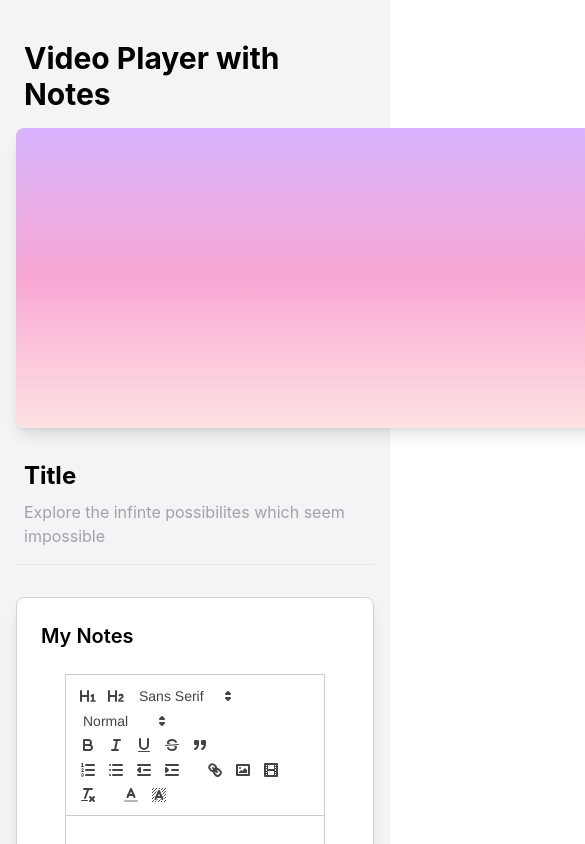
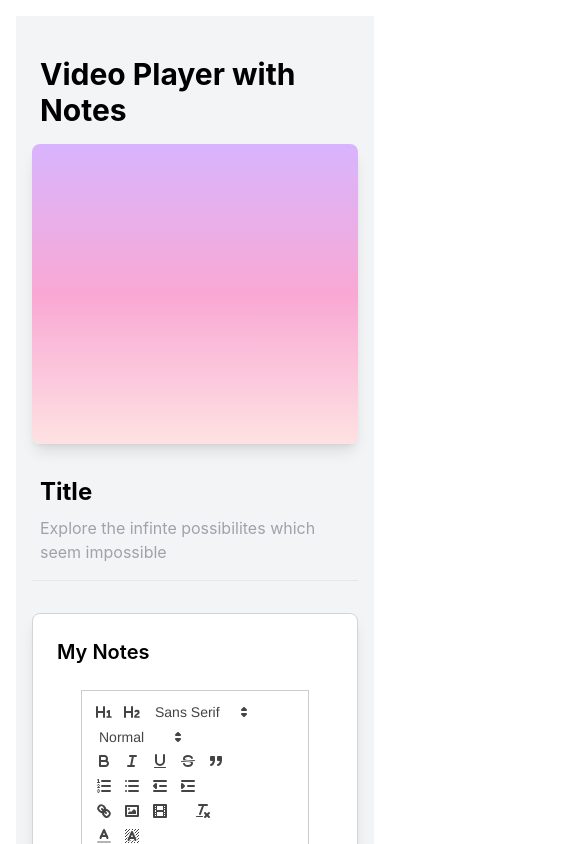
Before and after one commit to saikiran76/VideoPlayer, a React (Create React App) app: page / in a window 390 px wide. Shown: the top 844 px of the page, 585 px wide, since content can reach past the window. Built offline with nearby package versions, Linux system fonts and the light colour scheme.

Commit message:
adding responsiveness

```diff
--- a/src/App.js
+++ b/src/App.js
@@ -10,7 +10,7 @@ const App = () => {
   const videoPlayerRef = useRef(null);
 
   return (
-    <div className="App font-inter min-h-screen py-8 bg-gray-100">
+    <div className="App font-inter min-h-screen py-8 bg-gray-100 m-4">
       <div className="container mx-auto px-4">
         <Header/>
         <VideoPlayer ref={videoPlayerRef} videoId={videoId} />
--- a/src/components/VideoPlayer.js
+++ b/src/components/VideoPlayer.js
@@ -23,7 +23,8 @@ const VideoPlayer = forwardRef(({ videoId }, ref) => {
     });
   }, [videoId, ref]);
 
-  return <div id="player" className="video-player shadow-lg rounded-lg overflow-hidden bg-gradient-to-b from-purple-300 via-pink-300 to-red-100 w-[620px] h-[300px] md:h-[600px] md:w-[1220px]"></div>;
+  return <div id="player" className="video-player shadow-lg rounded-lg overflow-hidden bg-gradient-to-b from-purple-300 via-pink-300 to-red-100 w-full max-w-[480px] h-[300px] sm:max-w-[720px] sm:h-[405px] md:max-w-[1220px] md:h-[600px] mx-auto"></div>
+
 });
 
 export default VideoPlayer;
```
